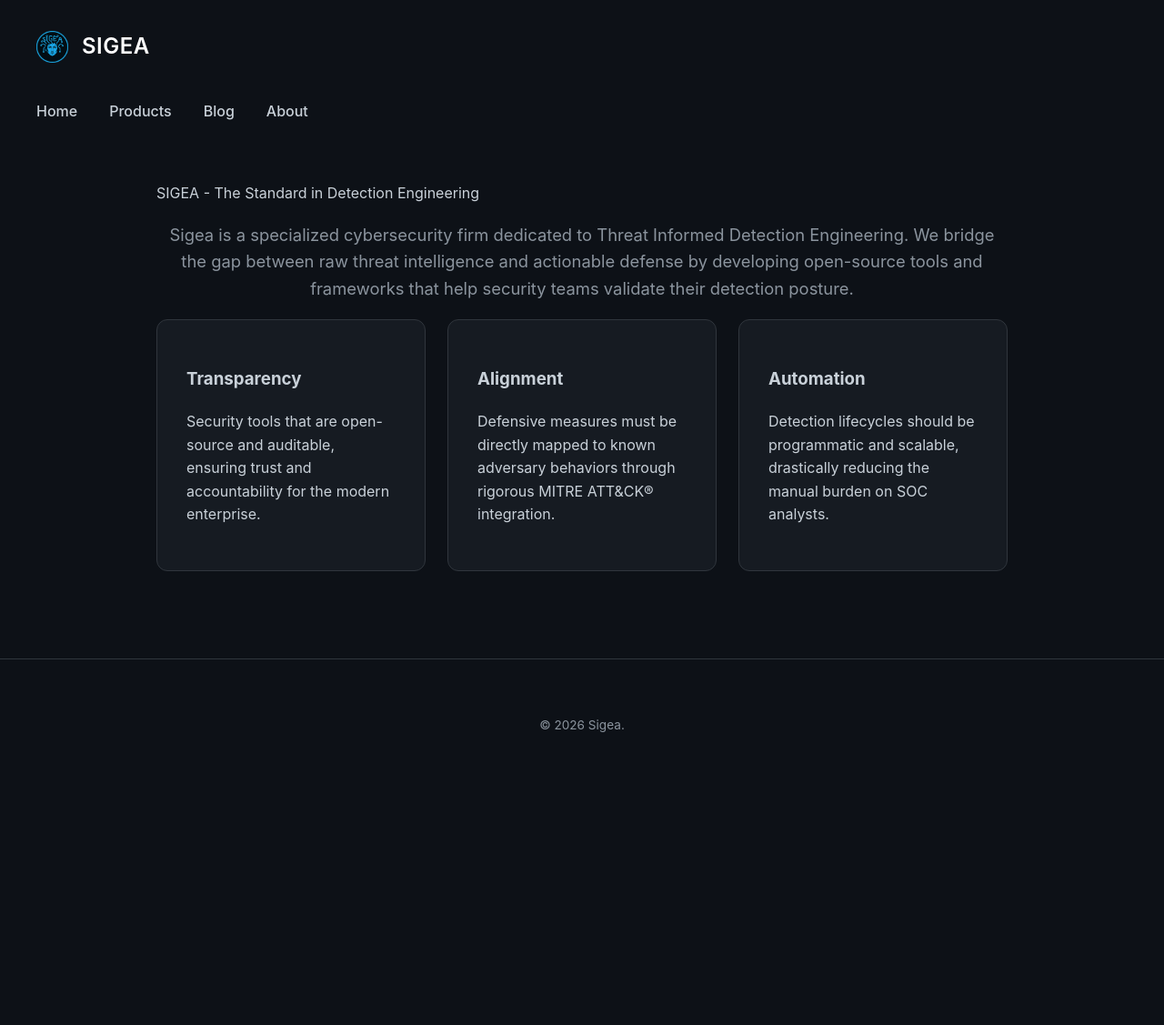
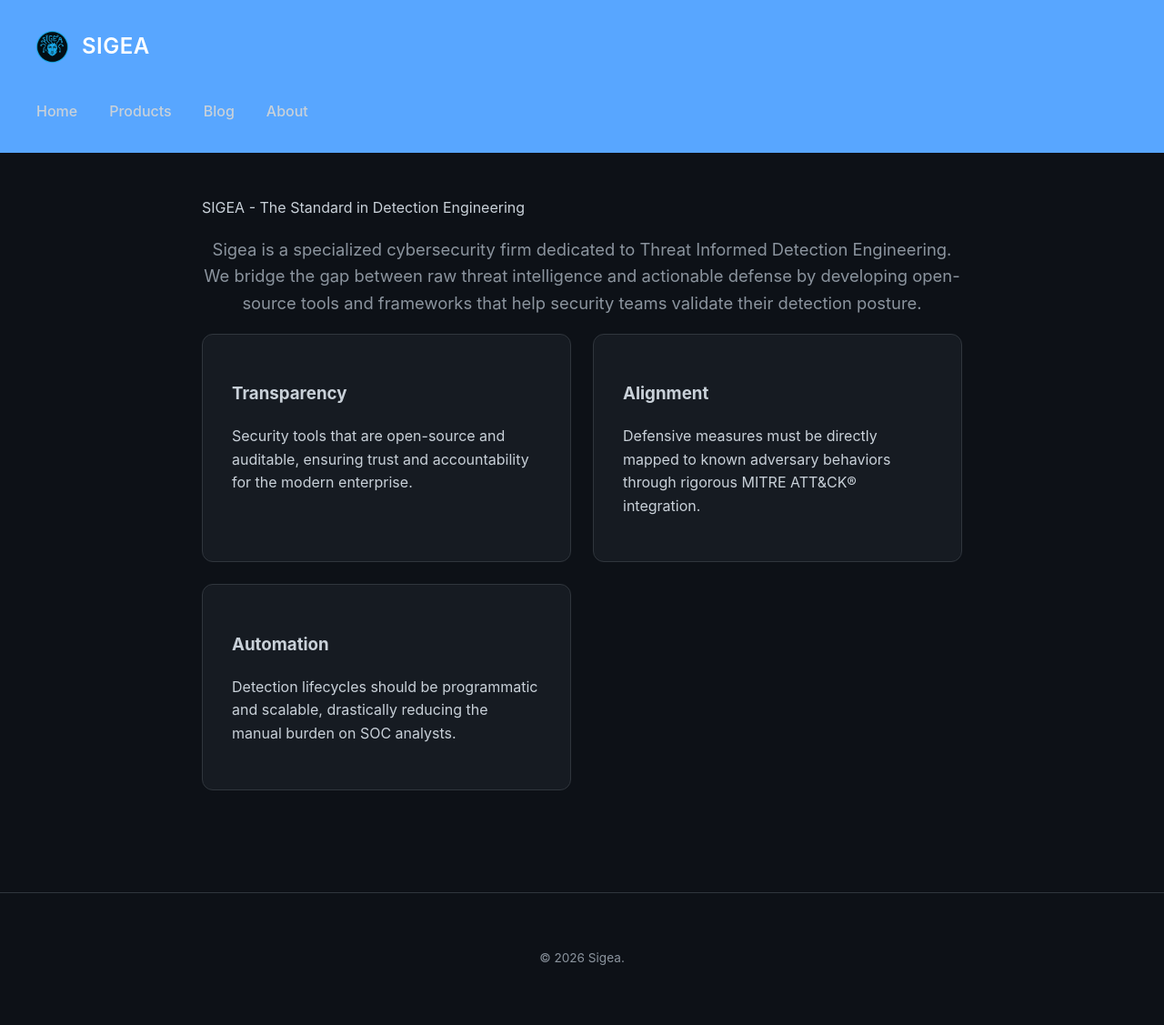
Before and after one commit to sigeauk/sigeauk.github.io, a Jekyll site: the page built from index.html, in a window 1280 px wide. Shown: the whole page at 91% size. Built offline with Jekyll 4.4.1, drawn with Linux system fonts in a browser that asks for light colours; before the commit the page ends 900 px from its top, so only the background shows below that.

Commit message:
header change

```diff
--- a/_layouts/default.html
+++ b/_layouts/default.html
@@ -6,7 +6,8 @@
     <link rel="icon" type="image/png" href="{{ '/sigea.png' | relative_url }}">
     <link rel="stylesheet" href="{{ '/style.css' | relative_url }}">
     <title>{{ page.title }} | Sigea</title>
-    {% seo %} </head>
+    {% seo %}
+</head>
 <body>
 
 <header class="site-header">
@@ -25,7 +26,7 @@
     </div>
 </header>
 
-<main class="content-section" style="max-width: 1000px; margin: 0 auto; padding: 2rem;">
+<main class="content-section">
     {{ content }}
 </main>
 
--- a/style.css
+++ b/style.css
@@ -23,7 +23,7 @@ body {
 
 .site-header {
     width: 100%;
-    background-color: var(--bg-color); /* Full width background color */
+    background-color: var(--primary-accent); /* Full width background color */
     display: flex;
     justify-content: center; /* Centers the inner container */
     padding: 2rem 0;
```
